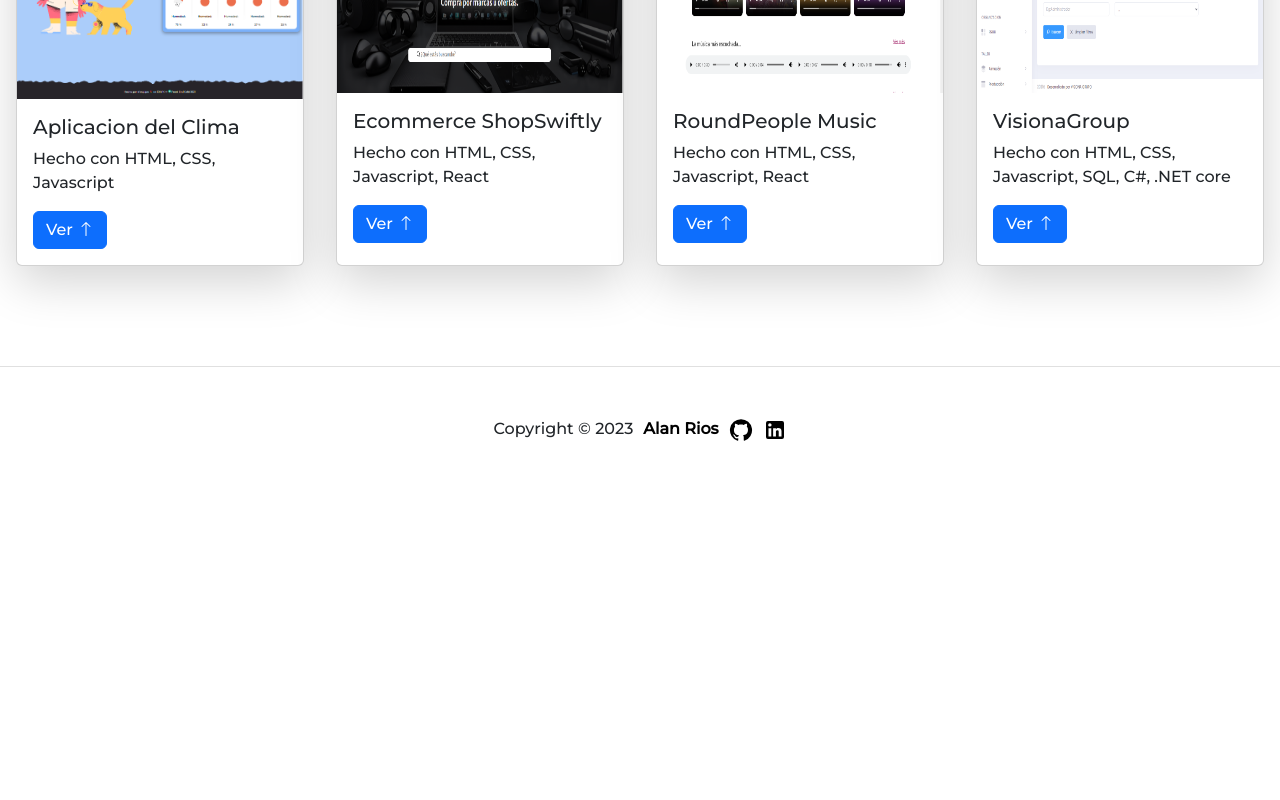
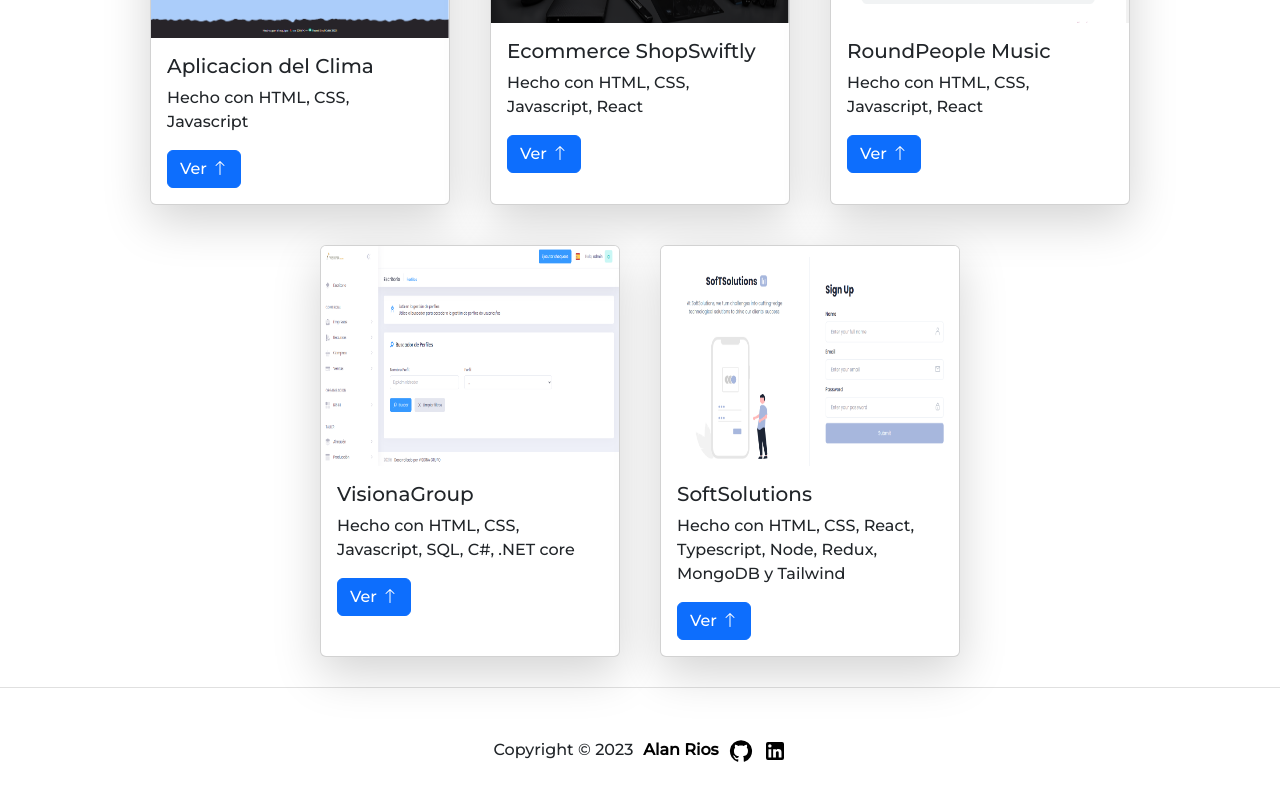
Before and after one commit to alanrios21/portfolio, a React (Vite) app: page / in a window 1280 px wide. Shown: the part 2430-3230 px from the top of the page. Before the commit the page ends 2922 px from the top, so only its background shows below. Built offline with nearby package versions, Linux system fonts and the light colour scheme.

Commit message:
Agregue mi nuevo proyecto personal de un  Ecommerce Admin

```diff
--- a/src/assets/components/Projects.jsx
+++ b/src/assets/components/Projects.jsx
@@ -1,68 +1,72 @@
 import Button from 'react-bootstrap/Button';
 import Card from 'react-bootstrap/Card';
-import Clima from '../../../public/imagenes/Clima.png'
-import {BsArrowUp} from 'react-icons/bs';
+import Clima from '../../../public/imagenes/Clima.png';
+import { BsArrowUp } from 'react-icons/bs';
 import Divider from '@mui/material/Divider';
-import Ecommerce from '../../../public/imagenes/Ecommerce.png'
-import Musicos from '../../../public/imagenes/Musicos.png'
-import Visiona from '../../../public/imagenes/Backoffice.png'
+import Ecommerce from '../../../public/imagenes/Ecommerce.png';
+import Musicos from '../../../public/imagenes/Musicos.png';
+import Visiona from '../../../public/imagenes/Backoffice.png';
+import SoftSolutions from '../../../public/imagenes/SoftSolutions.png';
+
 
 const Projects = () => {
   return (
     <>
       <div className='box-projects'>
-    <Card id='projects' className='animate__animated animate__backInDown card-project-one shadow-lg' style={{ width: '18rem' }}>
+        <Card className='card-project shadow-lg'>
           <Card.Img variant="top" src={Clima} />
           <Card.Body>
             <Card.Title>Aplicacion del Clima</Card.Title>
             <Card.Text>
               Hecho con HTML, CSS, Javascript
             </Card.Text>
-        <Button variant="primary" className='button-projects' href="https://roseweather.netlify.app/"
-        target="_blank"
-        rel="noreferrer">Ver<BsArrowUp className='arrow'></BsArrowUp></Button>
+            <Button variant="primary" className='button-projects' href="https://roseweather.netlify.app/" target="_blank" rel="noreferrer">Ver<BsArrowUp className='arrow' /></Button>
           </Card.Body>
         </Card>
-    <Card id='projects' className='animate__animated animate__backInDown card-project-one shadow-lg' style={{ width: '18rem' }}>
-    <Card.Img variant="top" style={{height: '220px'}} src={Ecommerce} />
+        <Card className='card-project shadow-lg'>
+          <Card.Img variant="top" style={{ height: '220px' }} src={Ecommerce} />
           <Card.Body>
             <Card.Title>Ecommerce ShopSwiftly</Card.Title>
             <Card.Text>
               Hecho con HTML, CSS, Javascript, React
             </Card.Text>
-        <Button variant="primary" className='button-projects' href="https://www.youtube.com/watch?v=t1HolY-kVMI"
-        target="_blank"
-        rel="noreferrer">Ver<BsArrowUp className='arrow'></BsArrowUp></Button>
+            <Button variant="primary" className='button-projects' href="https://www.youtube.com/watch?v=t1HolY-kVMI" target="_blank" rel="noreferrer">Ver<BsArrowUp className='arrow' /></Button>
           </Card.Body>
         </Card>
-    <Card id='projects' className='animate__animated animate__backInDown card-project-one shadow-lg' style={{ width: '18rem' }}>
-    <Card.Img variant="top" style={{height: '220px'}} src={Musicos} />
+        <Card className='card-project shadow-lg'>
+          <Card.Img variant="top" style={{ height: '220px' }} src={Musicos} />
           <Card.Body>
             <Card.Title>RoundPeople Music</Card.Title>
             <Card.Text>
               Hecho con HTML, CSS, Javascript, React
             </Card.Text>
-        <Button variant="primary" className='button-projects' href="https://www.youtube.com/watch?v=ljIPYIcC0_Q"
-        target="_blank"
-        rel="noreferrer">Ver<BsArrowUp className='arrow'></BsArrowUp></Button>
+            <Button variant="primary" className='button-projects' href="https://www.youtube.com/watch?v=ljIPYIcC0_Q" target="_blank" rel="noreferrer">Ver<BsArrowUp className='arrow' /></Button>
           </Card.Body>
         </Card>
-    <Card id='projects' className='animate__animated animate__backInDown card-project-one shadow-lg' style={{ width: '18rem' }}>
-    <Card.Img variant="top" style={{height: '220px'}} src={Visiona} />
+        <Card className='card-project shadow-lg'>
+          <Card.Img variant="top" style={{ height: '220px' }} src={Visiona} />
           <Card.Body>
             <Card.Title>VisionaGroup</Card.Title>
             <Card.Text>
               Hecho con HTML, CSS, Javascript, SQL, C#, .NET core
             </Card.Text>
-        <Button variant="primary" className='button-projects' href="https://www.youtube.com/watch?v=v21Mp4D9gaA"
-        target="_blank"
-        rel="noreferrer">Ver<BsArrowUp className='arrow'></BsArrowUp></Button>
+            <Button variant="primary" className='button-projects' href="https://www.youtube.com/watch?v=v21Mp4D9gaA" target="_blank" rel="noreferrer">Ver<BsArrowUp className='arrow' /></Button>
+          </Card.Body>
+        </Card>
+        <Card className='card-project shadow-lg'>
+          <Card.Img variant="top" style={{ height: '220px' }} src={SoftSolutions} />
+          <Card.Body>
+            <Card.Title>SoftSolutions</Card.Title>
+            <Card.Text>
+              Hecho con HTML, CSS, React, Typescript, Node, Redux, MongoDB y Tailwind
+            </Card.Text>
+            <Button variant="primary" className='button-projects' href="https://www.youtube.com/watch?v=TnHEVigvv6U" target="_blank" rel="noreferrer">Ver<BsArrowUp className='arrow' /></Button>
           </Card.Body>
         </Card>
       </div>
-    <Divider className='divider'/>
+      <Divider className='divider' />
     </>
   )
 }
 
-export default Projects
+export default Projects;
--- a/src/index.css
+++ b/src/index.css
@@ -176,9 +176,18 @@ a {
   margin-bottom: 100px;
 }
 
-.box-projects{
+.box-projects {
   display: flex;
-  flex-direction: row;
+  flex-wrap: wrap;
+  gap: 20px; /* Espacio entre las cards */
+  justify-content: center; /* Centra las cards horizontalmente */
+  padding: 20px; /* Añade padding alrededor del contenedor */
+}
+
+.card-project {
+  flex: 1 1 300px; /* Ajusta el tamaño de las cards, mínimo 300px */
+  max-width: 300px; /* Máximo ancho de las cards */
+  margin: 10px; /* Espacio alrededor de cada card */
 }
 
 @media (max-width: 991px) {
```
Also changed, not shown: public/imagenes/SoftSolutions.png (added). Lines whose indentation alone changed are shown as unchanged.
